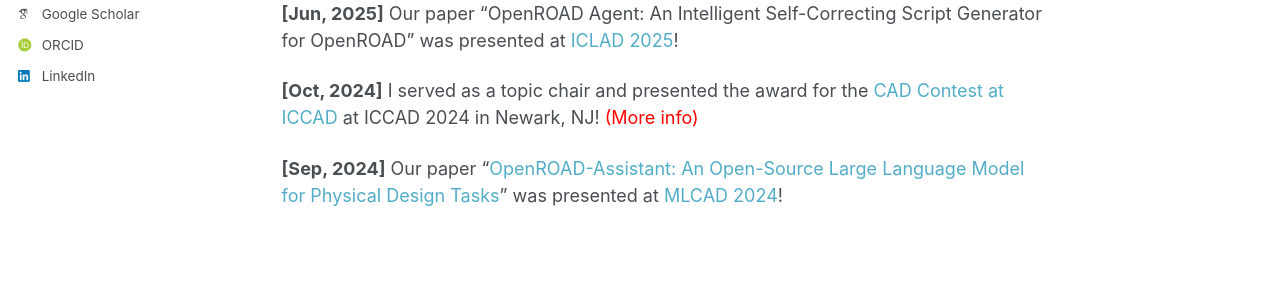
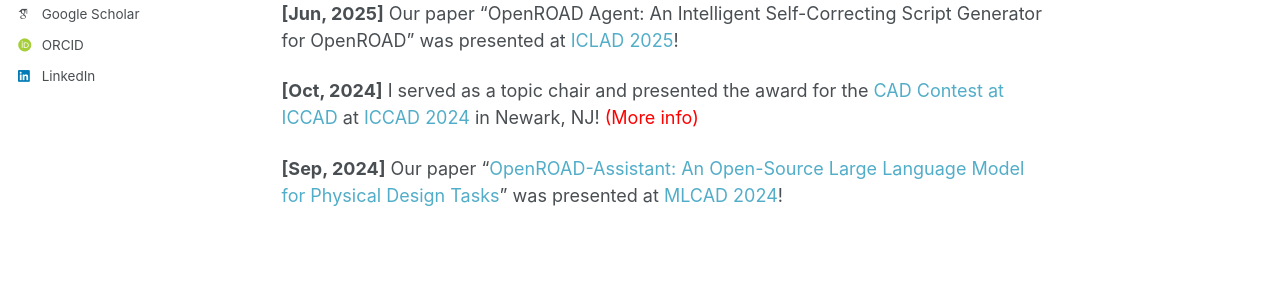
Before and after one commit to bingyuew/bingyuew.github.io, a Jekyll site: the page built from _pages/about.md, in a window 1280 px wide and 1380 px high. Shown: the part 459-747 px from the top of the window. Built offline with Jekyll 4.4.1, drawn with Linux system fonts in a browser that asks for light colours; some web fonts are replaced.

Commit message:
update about
Signed-off-by: 吳秉曜 <wubingyao@MacBook-bro.local>

```diff
--- a/_pages/about.md
+++ b/_pages/about.md
@@ -18,7 +18,7 @@
 
 **[Jun, 2025]** Our paper "OpenROAD Agent: An Intelligent Self-Correcting Script Generator for OpenROAD" was presented at <a href="https://iclad.ai/" style="text-decoration: none;">ICLAD 2025</a>!
 
-**[Oct, 2024]** I served as a topic chair and presented the award for the <a href="https://www.iccad-contest.org/2024/" style="text-decoration: none;">CAD Contest at ICCAD</a> at ICCAD 2024 in Newark, NJ! <a href="https://bingyuew.github.io/talks/2024-10-31-iccad" style="text-decoration: none; color: red">(More info)</a>
+**[Oct, 2024]** I served as a topic chair and presented the award for the <a href="https://www.iccad-contest.org/2024/" style="text-decoration: none;">CAD Contest at ICCAD</a> at <a href="https://2024.iccad.com/" style="text-decoration: none;">ICCAD 2024</a> in Newark, NJ! <a href="https://bingyuew.github.io/talks/2024-10-31-iccad" style="text-decoration: none; color: red">(More info)</a>
 
 **[Sep, 2024]** Our paper "<a href="https://ieeexplore.ieee.org/document/10740242" style="text-decoration: none;">OpenROAD-Assistant: An Open-Source Large Language Model for Physical Design Tasks</a>" was presented at <a href="https://mlcad.org/symposium/2024/" style="text-decoration: none;">MLCAD 2024</a>!
 <div>
```
